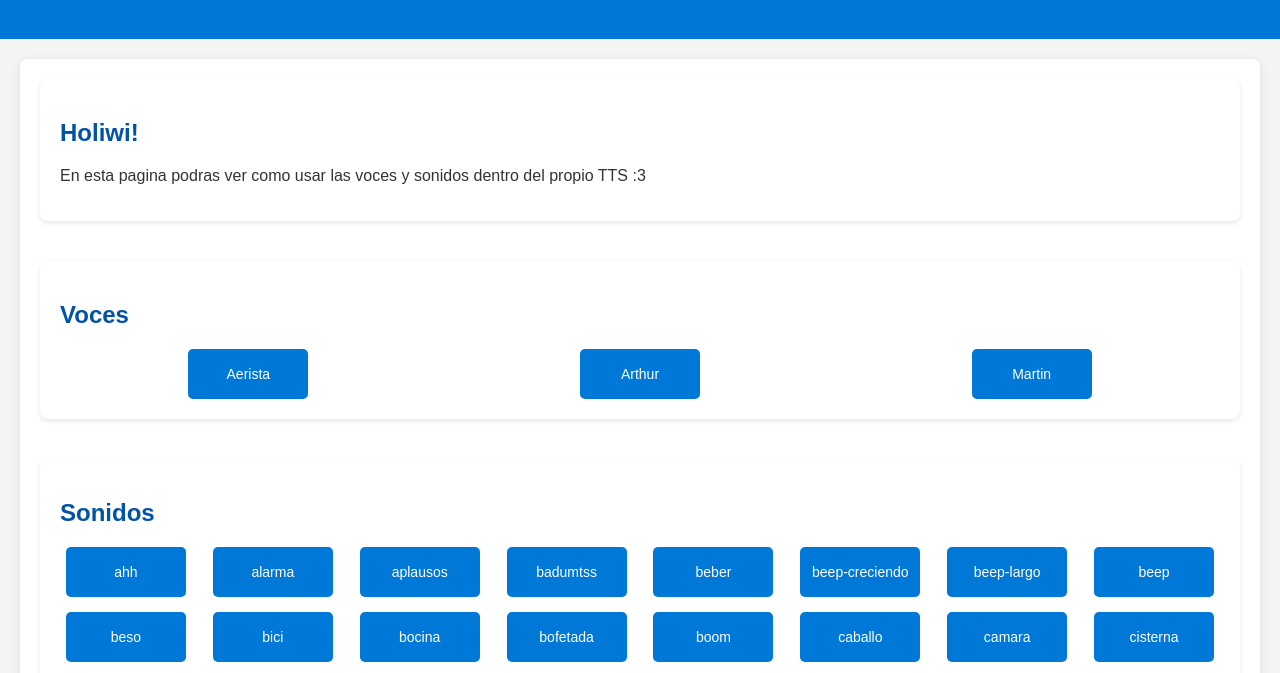
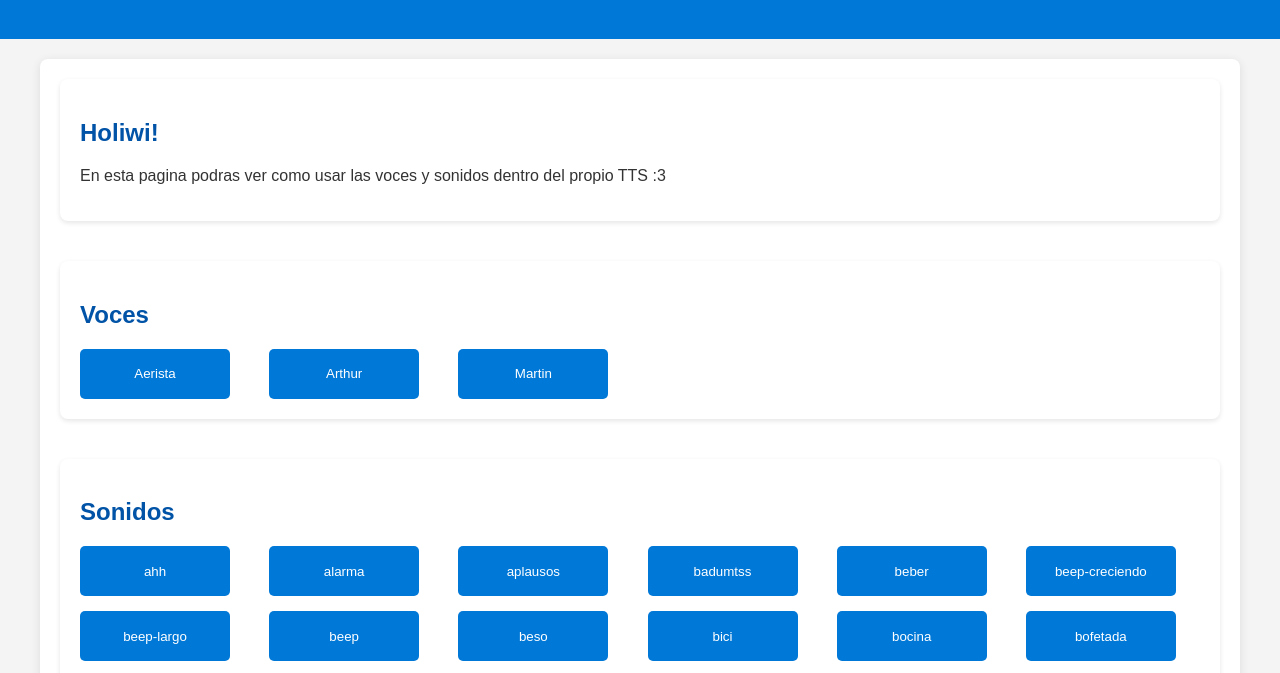
Before and after one commit to SaraLunaDev/TTS-Soft, a plain HTML site: page index.html in a window 1280 px wide. Shown: the part 81-754 px from the top of the page. Drawn offline with Linux system fonts and the light colour scheme.

```diff
--- a/styles.css
+++ b/styles.css
@@ -32,35 +32,37 @@
     background: white;
     border-radius: 8px;
     box-shadow: 0 2px 5px rgba(0, 0, 0, 0.1);
+    overflow: hidden;
 }
 
 h2 {
     color: #0053a6;
 }
 
-/* Contenedor principal */
 #mainContainer {
     max-width: 1200px; /* Ancho máximo */
-    margin: 0 auto; /* Centra horizontalmente */
-    padding: 20px; /* Espaciado interno */
-    background-color: white; /* Fondo para destacar */
+    margin: 0 auto; /* Centrado horizontal */
+    padding: 20px; /* Espacio interno */
+    background-color: white; /* Fondo */
     border-radius: 8px; /* Bordes redondeados */
-    box-shadow: 0 2px 10px rgba(0, 0, 0, 0.1); /* Sombra para darle profundidad */
+    box-shadow: 0 2px 10px rgba(0, 0, 0, 0.1); /* Sombra */
+    box-sizing: border-box; /* Incluye padding en el tamaño */
 }
 
 #voiceContainer, #soundContainer {
     display: grid;
-    grid-template-columns: repeat(auto-fit, minmax(120px, 1fr)); /* Ajuste dinámico de columnas */
-    gap: 15px; /* Espaciado entre los botones */
-    justify-items: center; /* Centra los botones dentro de sus celdas */
-    margin-top: 20px;
+    grid-template-columns: repeat(auto-fill, minmax(150px, 1fr)); /* Botones dinámicos */
+    gap: 15px; /* Espacio entre filas y columnas */
+    margin: 0 auto; /* Centra el contenido dentro de su sección */
+    width: 100%; /* Asegúrate de que no exceda el ancho del contenedor */
+    box-sizing: border-box; /* Incluye padding y borde en el tamaño */
 }
 
 button {
-    width: 120px; /* Tamaño mínimo para adaptarse al grid */
+    width: auto; /* Deja que el grid determine el ancho */
+    min-width: 120px; /* Tamaño mínimo */
+    max-width: 150px; /* Tamaño máximo */
     height: 50px; /* Alto fijo */
-    padding: 0; /* Sin espacio interno */
-    font-size: 14px; /* Tamaño del texto */
     text-align: center;
     background: #0078d7;
     color: white;
@@ -68,6 +70,7 @@
     border-radius: 5px;
     cursor: pointer;
     transition: background 0.3s;
+    box-sizing: border-box; /* Incluye padding y borde */
 }
 
 button:hover {
```
